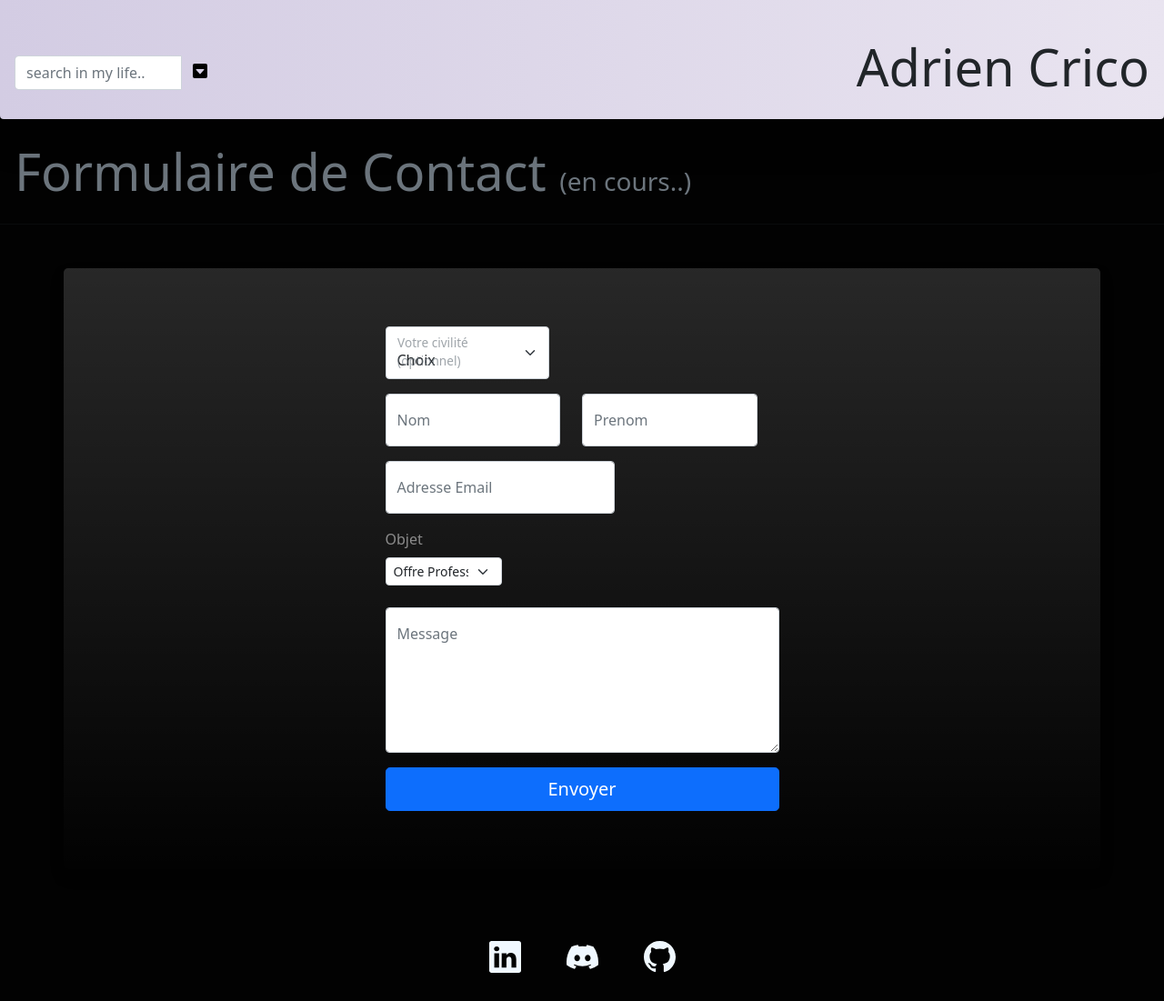
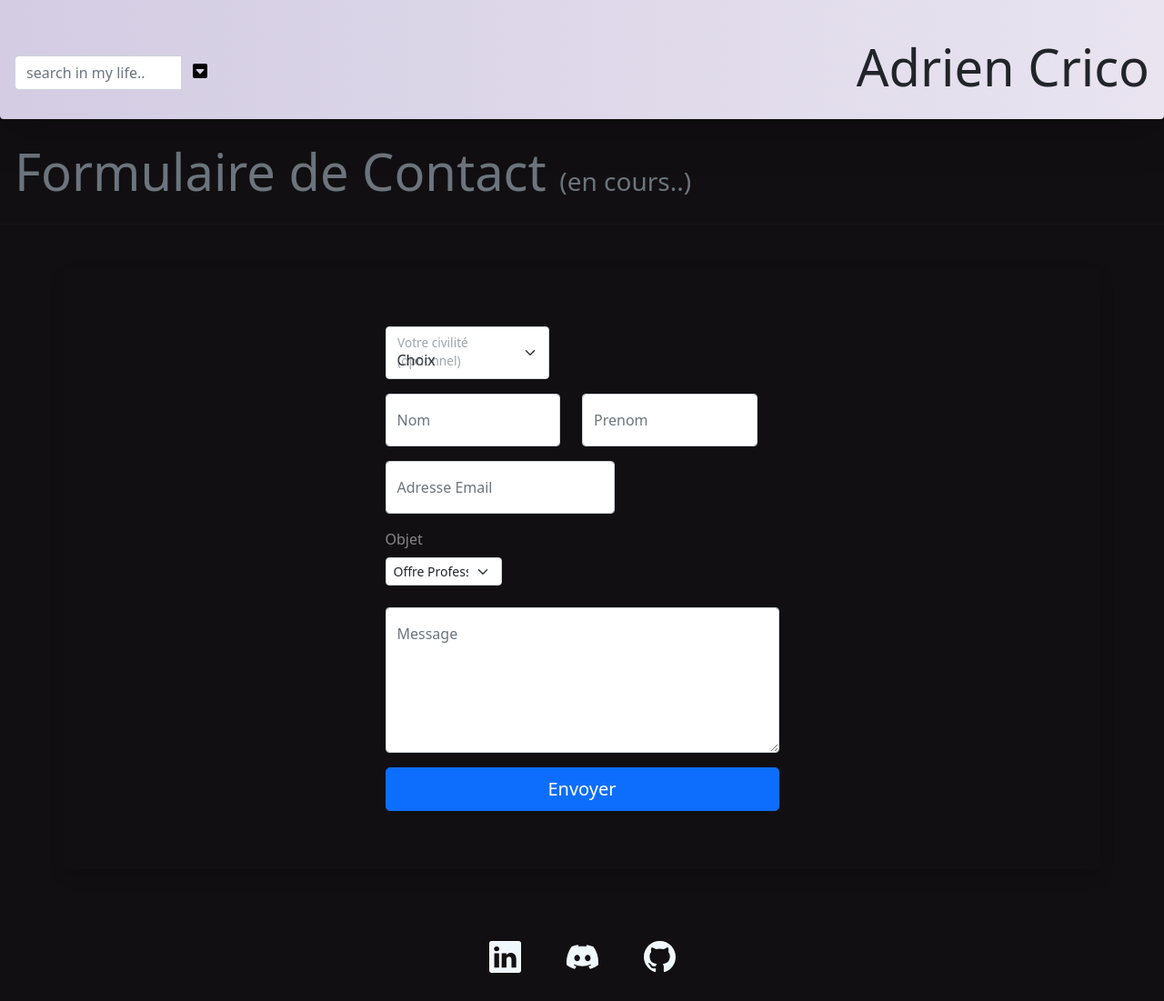
Before and after one commit to dontbqn/dontbqn.github.io, a PHP site: page /contacts.html in a window 1280 px wide. Shown: the whole page at 91% size. Run offline with PHP 8.4, Linux system fonts and the light colour scheme.

Commit message:
background color+shadows fix

```diff
--- a/contacts.html
+++ b/contacts.html
@@ -83,13 +83,13 @@
             <h1 class="display-4 mx-3 text-muted">Formulaire de Contact <span class="fs-3">(en cours..)</span></h1>
             <hr class="my-4">
         </div>
-            <div class="container d-flex justify-content-center bg-transparent bg-gradient rounded-3 shadow my-5">
+            <div class="container d-flex justify-content-center bg-transparent rounded-3 shadow my-5" id="form_cont">
                 <div class="col-sm-5 my-5 p-3">
                     <!-- Contact Form -->
                     <form id="form" method='POST' action="http://www.physapp.com/m1106/traitement.php">
                         <div class="d-flex mb-3">
                             <div class="form-floating col-sm-5">
-                                <select class="form-select" id="civilite" name="civilite" style="min-width: 6em;">
+                                <select class="form-select shadow-none" id="civilite" name="civilite" style="min-width: 6em;">
                                     <option selected>Choix</option>
                                     <option value="Mr">Monsieur</option>
                                     <option value="Mme">Madame</option>
@@ -101,18 +101,18 @@
                         </div>
                         <div class="d-flex">
                             <div class="mb-3 form-floating text-muted" style="min-width: 8em;">
-                                <input class="form-control" id="name" name="name" type="text" placeholder="nom" required/>
+                                <input class="form-control shadow-none" id="name" name="name" type="text" placeholder="nom" required/>
                                 <label class="form-label" for="name">Nom</label>
                             </div>
                             <div class="mx-4 form-floating text-muted" style="min-width: 8em;">
-                                <input class="form-control" id="prenom" name="prenom" type="text" placeholder="prénom" required/>
+                                <input class="form-control shadow-none" id="prenom" name="prenom" type="text" placeholder="prénom" required/>
                                 <label class="form-label" for="prenom">Prenom</label>
                             </div>
                         </div>
                         <!-- Email address input -->
                         <div class="d-flex">
                             <div class="col-lg-7 col-sm-12 mb-3 form-floating text-muted" style="min-width: 12em;">
-                                <input class="form-control" id="emailAddress" name="emailAddress" type="email" placeholder="addresse email" required/>
+                                <input class="form-control shadow-none" id="emailAddress" name="emailAddress" type="email" placeholder="addresse email" required/>
                                 <label class="form-label" for="emailAddress">Adresse Email</label>
                             </div>
                         </div>
@@ -120,7 +120,7 @@
                         <div class="row mb-4">
                             <div class="col-sm-4">
                                 <label class="form-label text-white-50" for="raisonMsg">Objet</label>
-                                <select class="form-select form-select-sm col" id="raisonMsg" name="raisonMsg" required>
+                                <select class="form-select shadow-none form-select-sm col" id="raisonMsg" name="raisonMsg" required>
                                     <option value="Pro" selected>Offre Professionnelle</option>
                                     <option value="Pub">Offre Publicitaire</option>
                                     <option value="Oth">Autre / Personnel</option>
@@ -130,13 +130,13 @@
 
                         <!-- Message input -->
                         <div class="mb-3 form-floating text-muted">
-                            <textarea class="form-control" id="message" type="text" name="message" placeholder="Message" style="height: 10rem;min-width: 13em;"></textarea required>
+                            <textarea class="form-control shadow-none" id="message" type="text" name="message" placeholder="Message" style="height: 10rem;min-width: 13em;"></textarea required>
                             <label class="form-label" for="message">Message</label>
                         </div>
 
                         <!-- Form submit button -->
                         <div class="d-grid">
-                            <button class="btn btn-primary btn-lg" type="submit">Envoyer</button>
+                            <button class="btn btn-primary btn-lg shadow-none" type="submit">Envoyer</button>
                         </div>
                     </form>
 
@@ -154,7 +154,7 @@
                 </div>
             </div>
 
-            <div class="d-flex justify-content-end position-fixed bottom-0 end-0 mb-4 m-2" id="toaster">
+            <div class="d-flex justify-content-end position-fixed bottom-0 end-0 mb-4 m-2 d-none d-sm-none d-md-block" id="toaster">
                 <div class="toast" role="alert" aria-live="assertive" aria-atomic="true" data-bs-animation="true">
                     <div class="toast-header bg-light bg-gradient">
                         <img src="img/philbert.ico" class="rounded me-2" width="27px" height="27px">
--- a/css/style_sheet_1.css
+++ b/css/style_sheet_1.css
@@ -1,5 +1,5 @@
 :root{
-  --main-bg-color: rgba(0, 0, 0, 0.992) ;
+  --main-bg-color: rgba(16, 14, 16, 0.992) ;
   --main-btn-color: linear-gradient(to bottom right, rgb(167, 82, 204), rgba(167, 192, 203, 0.787)) ;
 }
 
@@ -50,7 +50,6 @@
   {
     border-radius: 0.3rem;
   }
-
   .logo{
     color: aliceblue;
     transition: transform 0.9s;
```
